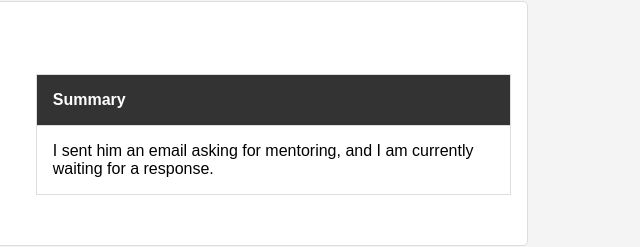
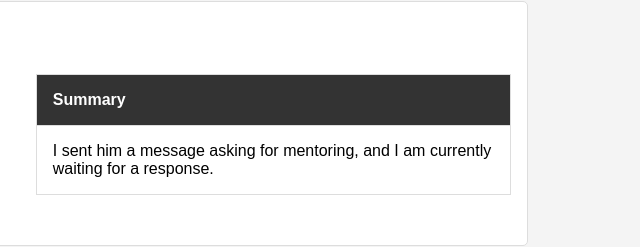
Before and after one commit to CGarcia2607/cgarcia2607.github.io, a plain HTML site: page problem_validation.html in a window 1280 px wide. Shown: the part 437-684 px from the top of the page, 624-1264 px from the left. Drawn offline with Linux system fonts and the light colour scheme.

Commit message:
comp aided design

```diff
--- a/problem_validation.html
+++ b/problem_validation.html
@@ -165,7 +165,7 @@
                             </thead>
                             <tbody>
                                 <tr>
-                                    <td>I sent him an email asking for mentoring, and I am currently waiting for a response.</td>
+                                    <td>I sent him a message asking for mentoring, and I am currently waiting for a response.</td>
                                 </tr>
                             </tbody>
                         </table>
```
